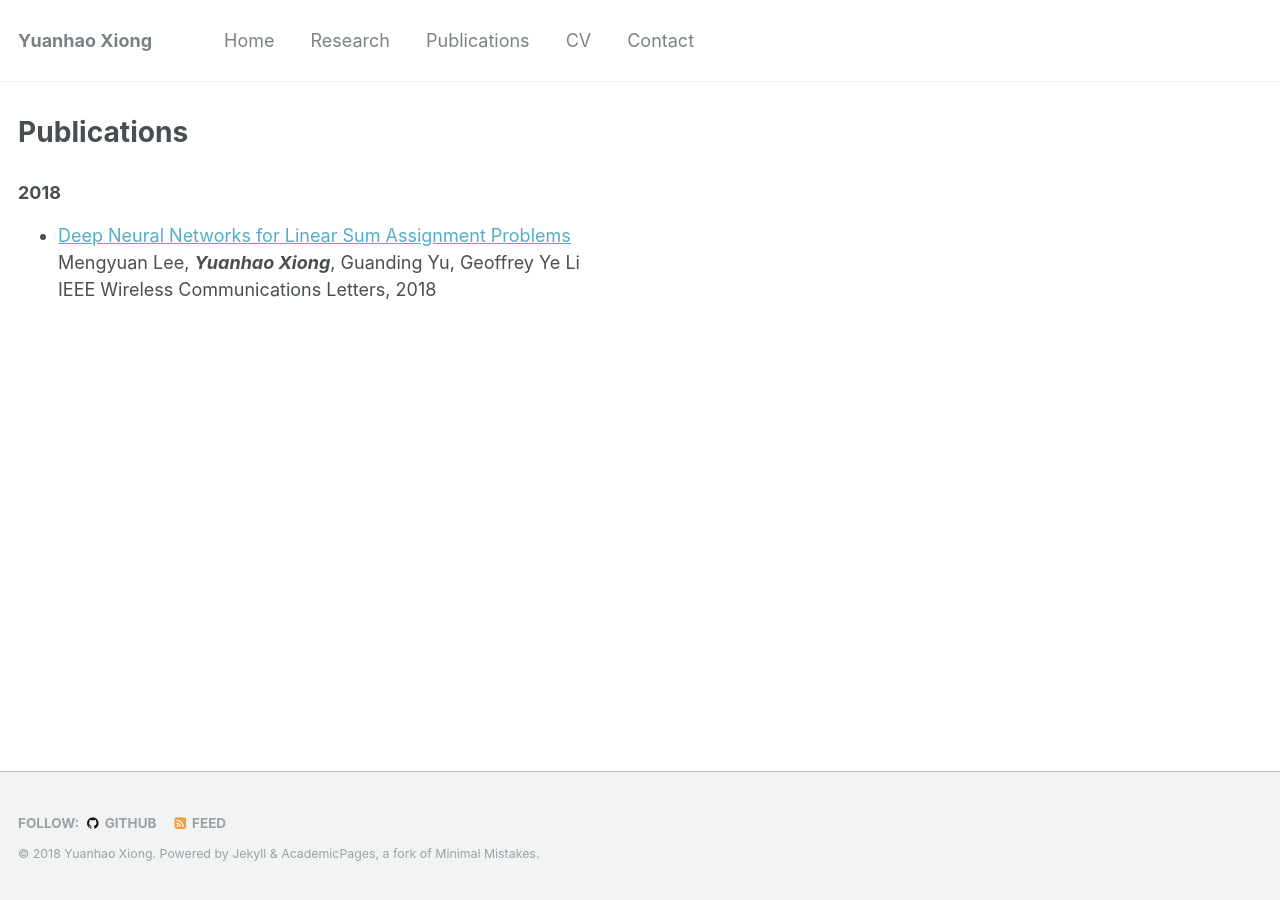
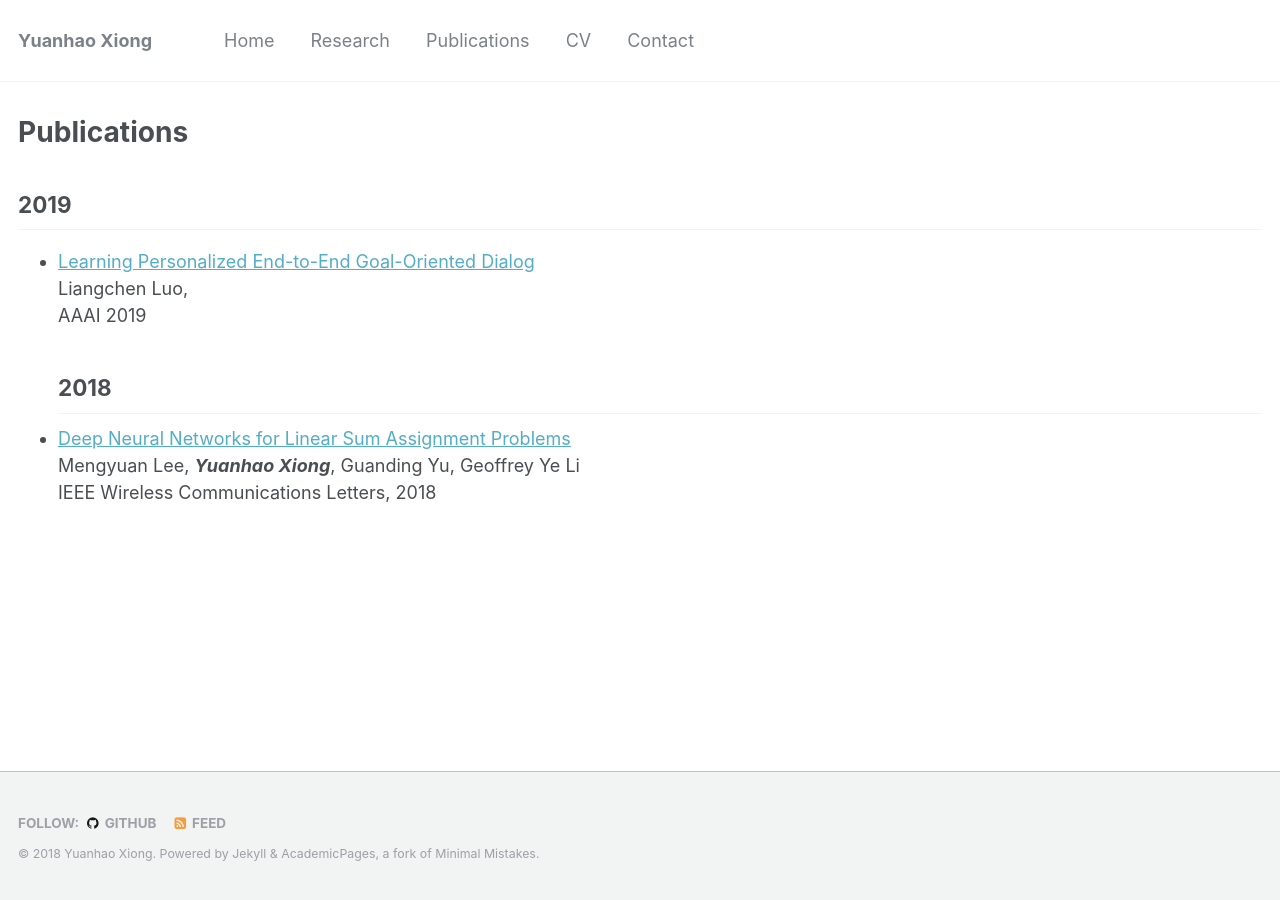
Before and after one commit to xyh97/xyh97.github.io, a Jekyll site: the page built from _pages/publications.md, in a window 1280 px wide. Built offline with Jekyll 4.4.1, drawn with Linux system fonts in a browser that asks for light colours.

Commit message:
add aaai

```diff
--- a/_pages/publications.md
+++ b/_pages/publications.md
@@ -4,7 +4,11 @@ title: "Publications"
 permalink: /publications/
 author_profile: true
 ---
-### 2018
+## 2019
+- [Learning Personalized End-to-End Goal-Oriented Dialog](https://ieeexplore.ieee.org/stamp/stamp.jsp?tp=&arnumber=8371290)
+Liangchen Luo,
+AAAI 2019
+## 2018
 - [Deep Neural Networks for Linear Sum Assignment Problems](https://ieeexplore.ieee.org/stamp/stamp.jsp?tp=&arnumber=8371290)
 Mengyuan Lee, ***Yuanhao Xiong***, Guanding Yu, Geoffrey Ye Li
 IEEE Wireless Communications Letters, 2018
```
